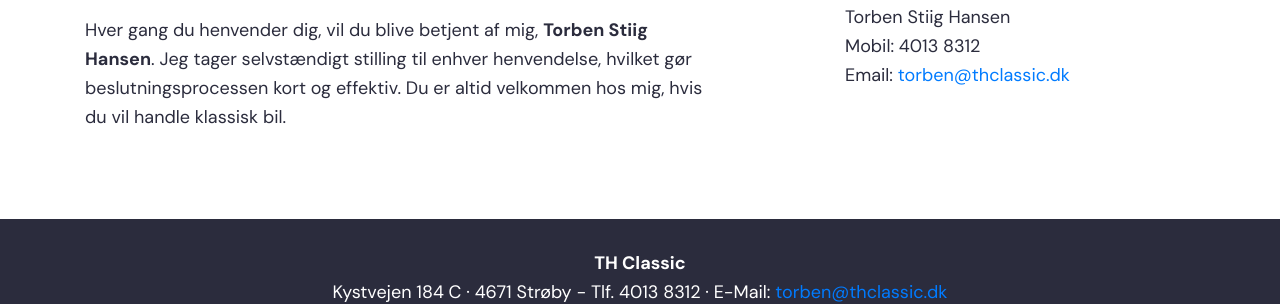
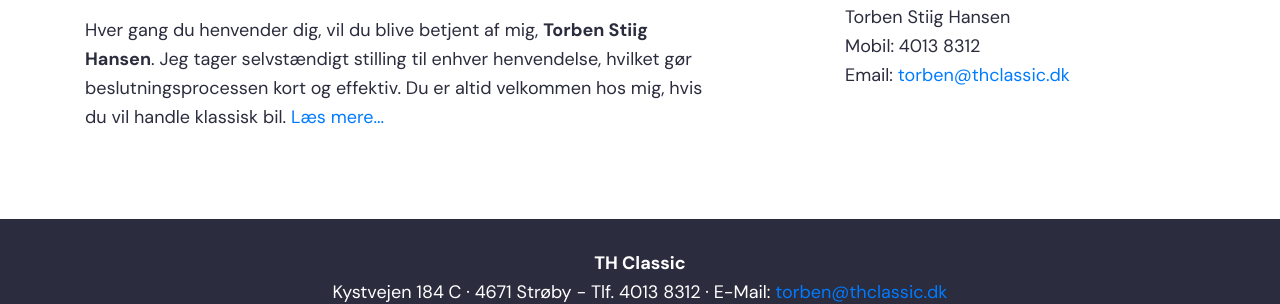
Before and after one commit to aakjaer/thclassic, a Jekyll site: the page built from index.html, in a window 1280 px wide. Shown: the part 933-1237 px from the top of the page. Built offline with Jekyll 4.4.1, drawn with Linux system fonts in a browser that asks for light colours.

Commit message:
Updated 'index.html' via CloudCannon

```diff
--- a/index.html
+++ b/index.html
@@ -23,8 +23,8 @@
 		<div class="col-md-7">
 			<div class="editable">
 			    <h2>Hvorfor v&aelig;lge at handle med mig?</h2>
-			    <p>Det er en klar strategi fra min side at forretningen ikke skal vokse sig stor og upersonlig. For mig er den personlige kontakt og opf&oslash;lgning af hver enkelt handel central.</p>
-			    <p>Hver gang du henvender dig, vil du blive betjent af mig, <strong>Torben Stiig Hansen</strong>. Jeg tager selvst&aelig;ndigt stilling til enhver henvendelse, hvilket g&oslash;r beslutningsprocessen kort og effektiv. Du er altid velkommen hos mig, hvis du vil handle klassisk bil.</p>
+			    <p class="present-before-paste">Det er en klar strategi fra min side at forretningen ikke skal vokse sig stor og upersonlig. For mig er den personlige kontakt og opf&oslash;lgning af hver enkelt handel central.</p>
+			    <p class="present-before-paste">Hver gang du henvender dig, vil du blive betjent af mig, <strong>Torben Stiig Hansen</strong>. Jeg tager selvst&aelig;ndigt stilling til enhver henvendelse, hvilket g&oslash;r beslutningsprocessen kort og effektiv. Du er altid velkommen hos mig, hvis du vil handle klassisk bil. <a href="/om/">L&aelig;s mere...</a></p>
 			</div>
 		</div>
 		<div class="col-md-4 offset-md-1">
```
